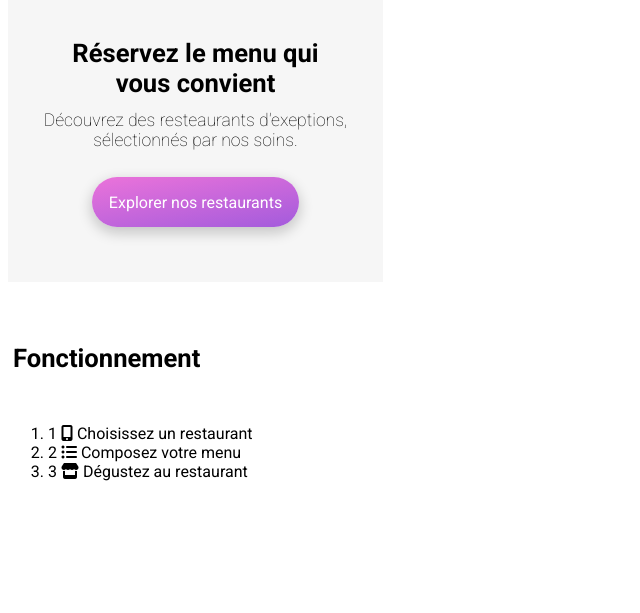
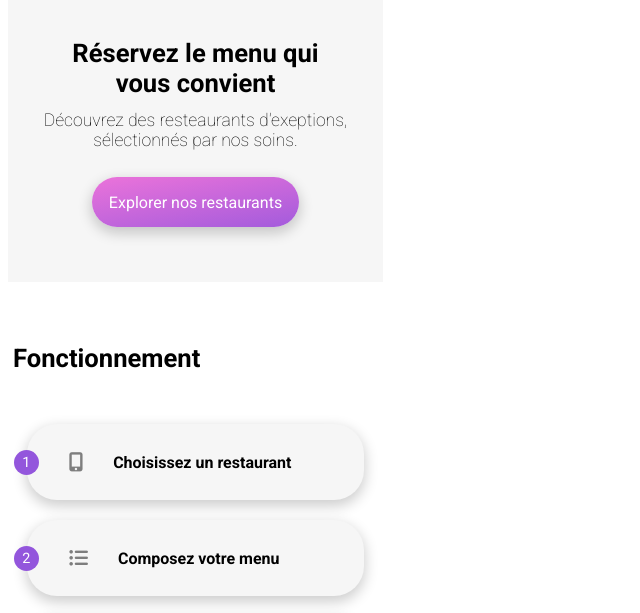
Before and after one commit to mobidikz/BednarekClement_3_15022021, a plain HTML site: page index.html in a window 1280 px wide. Shown: the part 121-734 px from the top of the page, without its empty margins (0-640 px from the left). Drawn offline with Linux system fonts and the light colour scheme.

Commit message:
<style><mise en place css du bloc "manual">

```diff
--- a/sass/style.scss
+++ b/sass/style.scss
@@ -99,8 +99,65 @@ img
         padding-left: 5px;
     }
 
+    ol
+    {
+        display: flex;
+        flex-direction: column;
+        align-items: center;
+        list-style: none;
+        margin-left: 0;
+        padding-left:0;
+
+
+    }
     li
     {
-        height: 76;
+        display: flex;
+        align-items: center;
+        width: 90%;
+        height: 76px;
+        background-color: #f6f6f6;
+        box-shadow: 0px 5px 14px 1px rgba(0, 0, 0, 0.20);
+        border-radius: 30px;
+        margin-bottom: 20px;
+
+        &:last-child
+        {
+            .manual__icon
+            {
+                color: #9356dc;
+            }
+            background-color: #f5edff;
+        }
     }
+    &__number
+    {
+        text-align: center;
+        width: 25px;
+        height: 25px;
+        margin-left: -13px;
+
+        font-size: 0.9em;
+        line-height: 1.8em;
+        font-weight: 500;
+        color: white;
+        background-color: #9356dc;
+        border-radius: 30px;
+    }
+    &__icon
+    {
+        padding-left: 30px;
+        font-size: 1.2em;
+        color: #7e7e7e;
+    }
+    &__text
+    {
+        text-align: center;
+        padding-left: 30px;
+        font-size: 1em;
+        font-weight: 550;
+    }
+
+
+
 }
```
Also changed, not shown: style.css, 1 other file.
